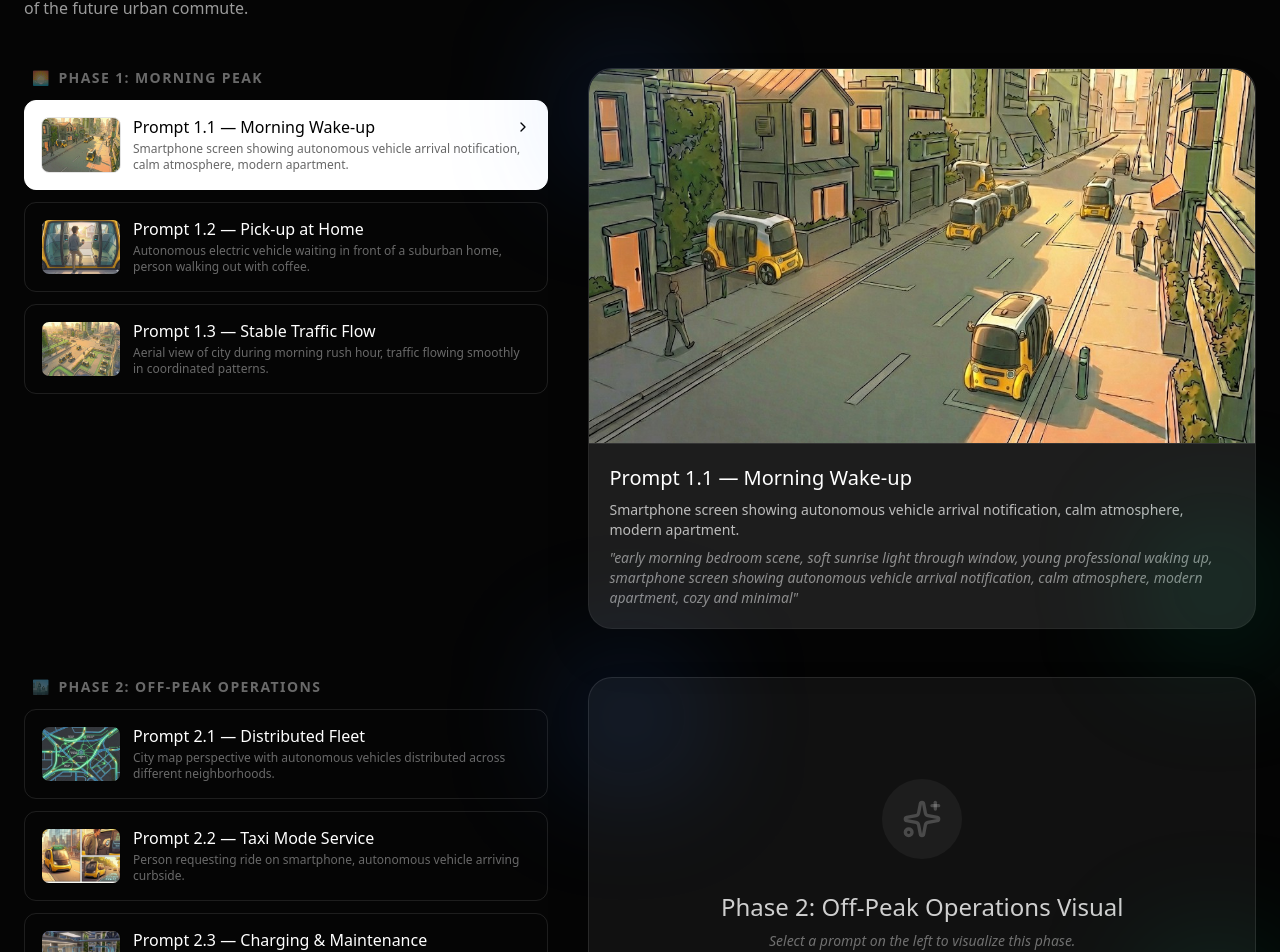
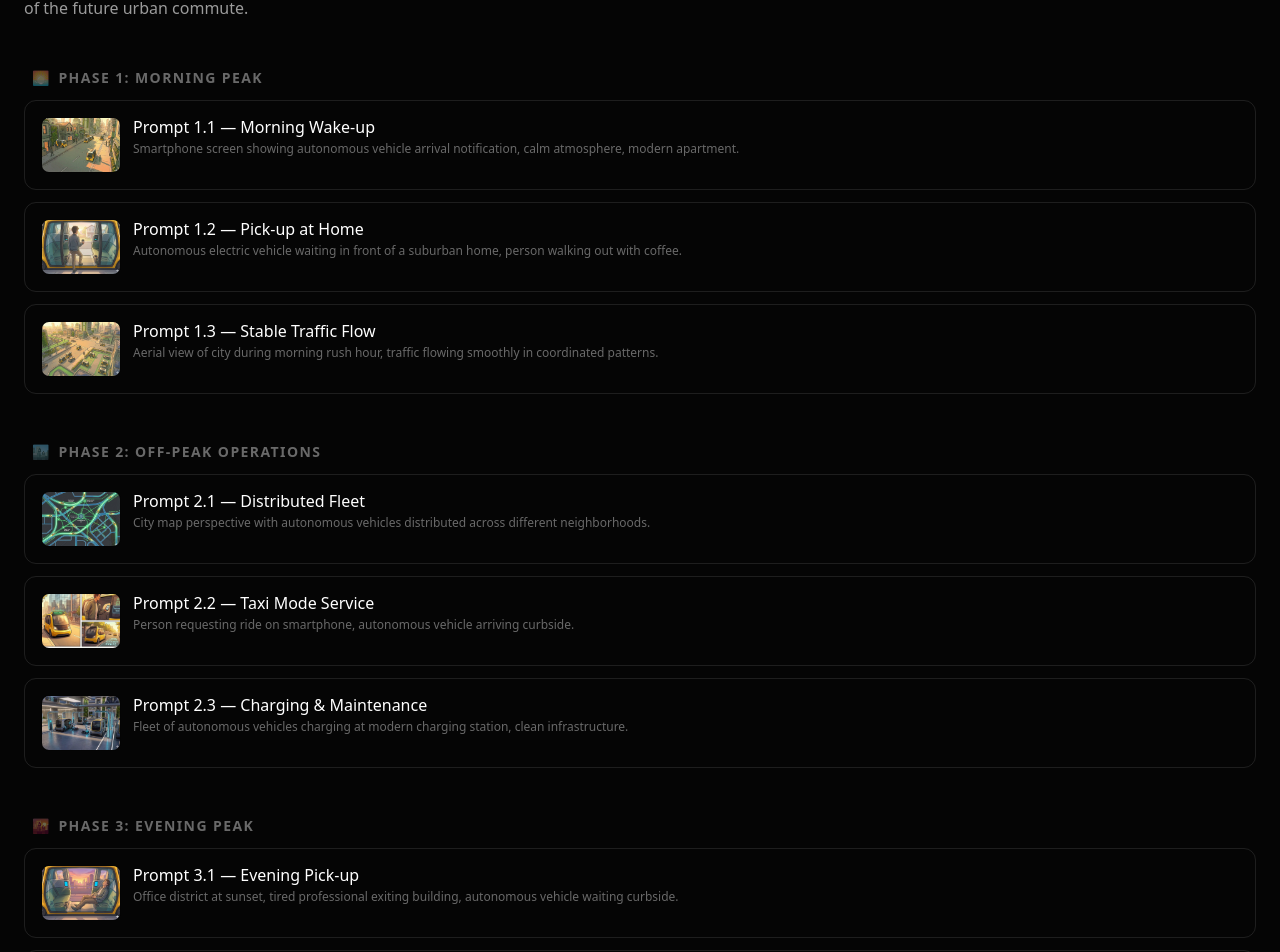
Before and after one commit to Jayma23/Roaming-AI-FrontEnd, a React (Vite) app: page / in a window 1280 px wide. Shown: the part 2177-3129 px from the top of the page. Built offline with nearby package versions, Linux system fonts and the light colour scheme.

Commit message:
feat: use a single prompt flashcard shown on selection

```diff
--- a/src/App.tsx
+++ b/src/App.tsx
@@ -165,7 +165,7 @@ const PHASES: Phase[] = [
 // --- Components ---
 
 export default function App() {
-  const [selectedScene, setSelectedScene] = useState<Scene>(PHASES[0].scenes[0]);
+  const [selectedScene, setSelectedScene] = useState<Scene | null>(null);
 
   return (
     <div className="min-h-screen bg-[#050505] text-white font-sans selection:bg-emerald-500/30">
@@ -342,12 +342,18 @@ export default function App() {
               <div className="space-y-12">
                 {PHASES.map((phase, phaseIdx) => {
                   const phaseNumber = phaseIdx + 1;
-                  const isSelectedInPhase = selectedScene.id.startsWith(`${phaseNumber}.`);
+                  const selectedSceneInPhase =
+                    selectedScene && selectedScene.id.startsWith(`${phaseNumber}.`)
+                      ? selectedScene
+                      : null;
 
                   return (
                     <div
                       key={phaseIdx}
-                      className="md:grid md:grid-cols-[minmax(0,1.1fr)_minmax(0,1.4fr)] md:gap-10 space-y-4 md:space-y-0"
+                      className={cn(
+                        "space-y-4",
+                        selectedSceneInPhase && "md:grid md:grid-cols-[minmax(0,1.1fr)_minmax(0,1.4fr)] md:gap-10 md:space-y-0"
+                      )}
                     >
                       <div>
                         <div className="flex items-center gap-2 text-white/40 text-sm font-semibold uppercase tracking-widest px-2 mb-3">
@@ -361,7 +367,7 @@ export default function App() {
                               onClick={() => setSelectedScene(scene)}
                               className={cn(
                                 "w-full text-left p-4 rounded-xl border transition-all duration-300",
-                                selectedScene.id === scene.id
+                                selectedScene?.id === scene.id
                                   ? "bg-white text-black border-white"
                                   : "bg-transparent border-white/10 hover:border-white/30"
                               )}
@@ -377,11 +383,11 @@ export default function App() {
                                 <div className="min-w-0 flex-1">
                                   <div className="flex justify-between items-center mb-1 gap-2">
                                     <span className="text-base font-medium leading-tight">{scene.title}</span>
-                                    {selectedScene.id === scene.id && <ChevronRight className="w-4 h-4 flex-shrink-0" />}
+                                    {selectedScene?.id === scene.id && <ChevronRight className="w-4 h-4 flex-shrink-0" />}
                                   </div>
                                   <p className={cn(
                                     "text-xs line-clamp-2",
-                                    selectedScene.id === scene.id ? "text-black/60" : "text-white/40"
+                                    selectedScene?.id === scene.id ? "text-black/60" : "text-white/40"
                                   )}>
                                     {scene.description}
                                   </p>
@@ -392,51 +398,28 @@ export default function App() {
                         </div>
                       </div>
 
+                      {selectedSceneInPhase && (
                         <div className="mt-6 md:mt-0 relative">
-                        <div className={cn(
-                          "w-full rounded-3xl bg-white/5 border border-white/10 overflow-hidden flex flex-col relative shadow-2xl",
-                          isSelectedInPhase &&
-                            ['1.1', '1.2', '1.3', '2.1', '2.2', '2.3', '3.1', '3.2', '3.3', '4.1', '4.2'].includes(selectedScene.id)
-                            ? "min-h-0"
-                            : "aspect-video"
-                        )}>
-                          {isSelectedInPhase &&
-                           ['1.1', '1.2', '1.3', '2.1', '2.2', '2.3', '3.1', '3.2', '3.3', '4.1', '4.2'].includes(selectedScene.id) ? (
-                            <>
+                          <div className="w-full rounded-3xl bg-white/5 border border-white/10 overflow-hidden flex flex-col relative shadow-2xl">
                             <div className="w-full aspect-video flex-shrink-0 overflow-hidden rounded-t-3xl">
                               <img
-                                  src={`/phase${selectedScene.id.split('.')[0]}-${selectedScene.id}.png`}
-                                  alt={selectedScene.title}
+                                src={selectedSceneInPhase.imageSrc ?? `/phase${selectedSceneInPhase.id.split('.')[0]}-${selectedSceneInPhase.id}.png`}
+                                alt={selectedSceneInPhase.title}
                                 className="w-full h-full object-cover"
                               />
                             </div>
                             <div className="p-5 border-t border-white/10 bg-white/5">
-                                <h3 className="text-xl font-medium text-white mb-2">{selectedScene.title}</h3>
-                                <p className="text-sm text-white/70 mb-2">{selectedScene.description}</p>
-                                <p className="text-sm text-white/50 italic">"{selectedScene.prompt}"</p>
+                              <h3 className="text-xl font-medium text-white mb-2">{selectedSceneInPhase.title}</h3>
+                              <p className="text-sm text-white/70 mb-2">{selectedSceneInPhase.description}</p>
+                              <p className="text-sm text-white/50 italic">"{selectedSceneInPhase.prompt}"</p>
                             </div>
-                            </>
-                          ) : (
-                            <div className="flex flex-col items-center justify-center gap-6 text-white/20 p-12 text-center flex-1">
-                              <div className="w-20 h-20 bg-white/5 rounded-full flex items-center justify-center mb-2">
-                                <Sparkles className="w-10 h-10" />
-                              </div>
-                              <div>
-                                <h3 className="text-2xl font-light text-white/80 mb-2">
-                                  {isSelectedInPhase ? selectedScene.title : `${phase.title} Visual`}
-                                </h3>
-                                <p className="text-sm text-white/40 max-w-sm mx-auto italic">
-                                  {isSelectedInPhase ? `"${selectedScene.prompt}"` : "Select a prompt on the left to visualize this phase."}
-                                </p>
-                              </div>
-                            </div>
-                          )}
                           </div>
 
                           {/* Decorative Elements */}
                           <div className="absolute -bottom-6 -right-6 w-32 h-32 bg-emerald-500/20 blur-3xl rounded-full" />
                           <div className="absolute -top-6 -left-6 w-32 h-32 bg-blue-500/20 blur-3xl rounded-full" />
                         </div>
+                      )}
                     </div>
                   );
                 })}
```
Lines whose indentation alone changed are shown as unchanged.
